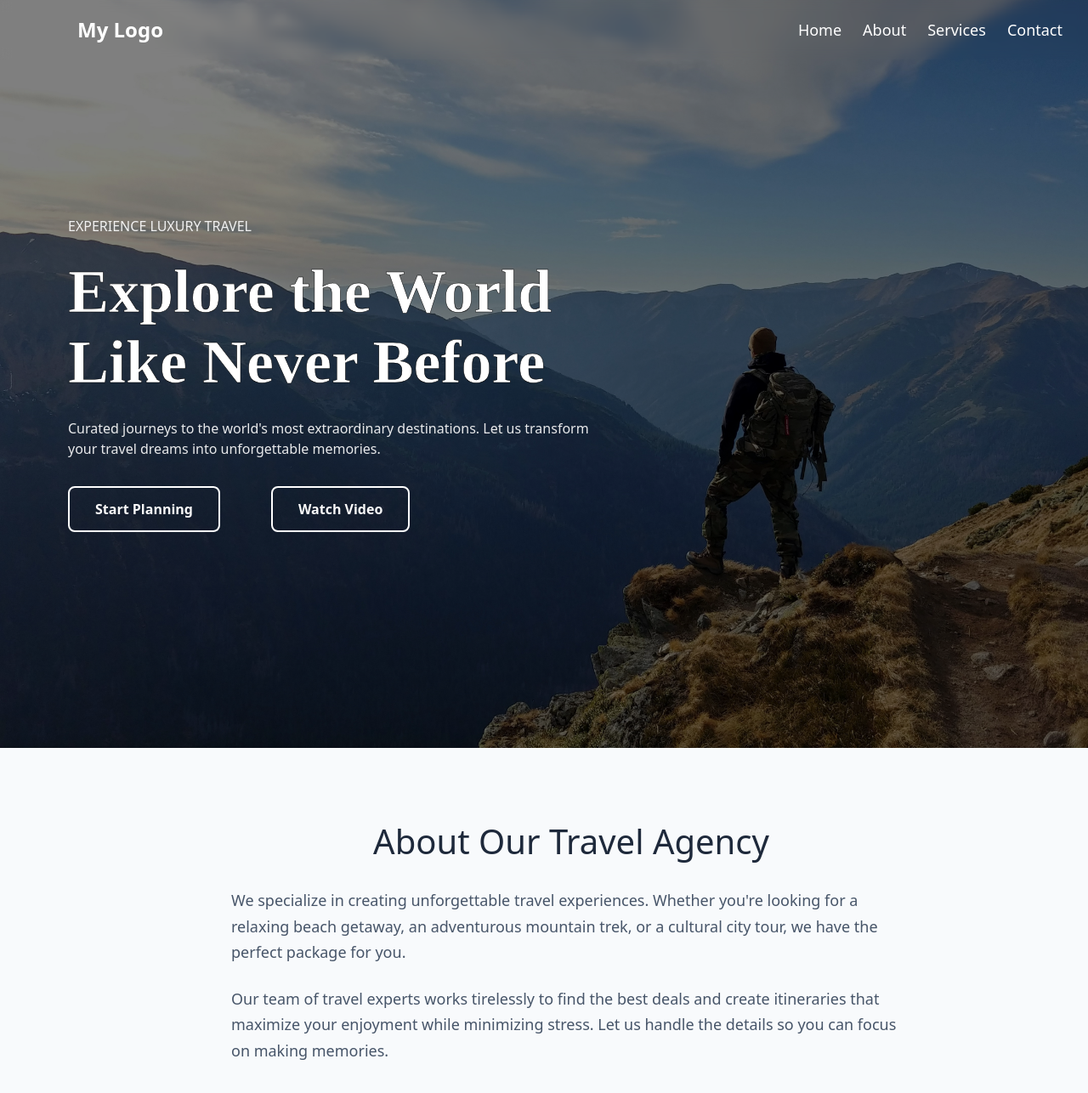
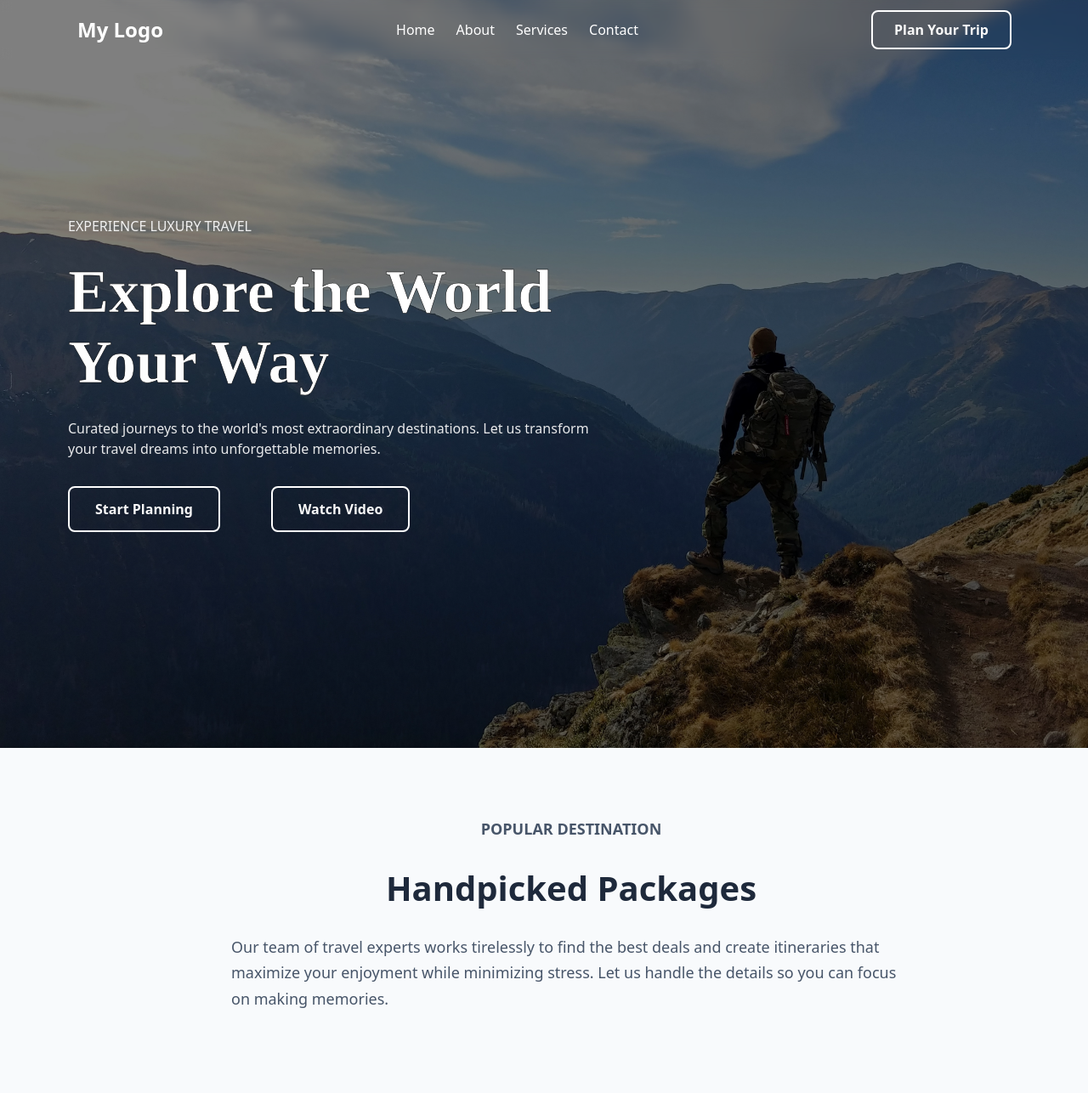
Before and after one commit to nikhilgalfade/travel-agency-project, a React (Vite) app: page / in a window 1280 px wide. Shown: the top 1286 px of the page at 85% size. Built offline with nearby package versions, Linux system fonts and the light colour scheme.

Commit message:
Added react-simple-typewriter component and updated Hero component to use it, also updated Navbar component to include a plan trip button and updated CSS files accordingly.

```diff
--- a/package.json
+++ b/package.json
@@ -12,7 +12,8 @@
   "dependencies": {
     "react": "^19.1.1",
     "react-dom": "^19.1.1",
-    "react-helmet": "^6.1.0"
+    "react-helmet": "^6.1.0",
+    "react-simple-typewriter": "^5.0.1"
   },
   "devDependencies": {
     "@eslint/js": "^9.33.0",
--- a/src/components/Hero/Hero.css
+++ b/src/components/Hero/Hero.css
@@ -34,6 +34,7 @@
   max-width: 800px;
   padding: 0 20px;
 }
+
 
 .hero-title {
 
@@ -122,3 +123,28 @@
     font-size: 2rem;
   }
 }
+.typewriter-text {
+  color: #fdfdfd;         /* highlight typed text */
+  -webkit-text-stroke: 0.5px black;
+  font-weight: 900;
+}
+
+
+
+
+.popular-destination{
+text-align: center;
+font-size: 32px;
+font-size: 2.5rem;  /* you can use px, rem, em, % */
+  font-weight: bold; /* optional, makes it thicker */
+
+}
+
+.handpick{
+text-align: center;
+font-size: 32px;  /* you can use px, rem, em, % */
+font-size: 2.5rem;  /* you can use px, rem, em, % */
+
+font-weight: bold; /* optional, makes it thicker */
+
+}
--- a/src/components/Hero/Hero.jsx
+++ b/src/components/Hero/Hero.jsx
@@ -1,6 +1,8 @@
 import React from "react";
 import coverImg from "../../assets/cover.jpg";
 import "./Hero.css";
+import { Typewriter } from "react-simple-typewriter";
+
 
 const Hero = () => {
   return (
@@ -19,7 +21,21 @@ const Hero = () => {
 
         <div className="hero-content  ">
           <p className="hero-up">EXPERIENCE LUXURY TRAVEL</p>
-          <h1 className="hero-title  ">Explore the World  <br />Like Never Before</h1>
+
+           <h1 className="hero-title">
+  Explore the World <br />
+  <span className="typewriter-text">
+    <Typewriter
+      words={['Like Never Before', 'Your Way', 'With Us']}
+      loop={true}
+      cursor
+      cursorStyle="|"
+      typeSpeed={80}
+      deleteSpeed={50}
+      delaySpeed={1500}
+    />
+  </span>
+</h1>
           <p className="hero-description">
            Curated journeys to the world's most extraordinary destinations. Let us transform <br /> your travel dreams into unforgettable memories.
           </p>
@@ -38,10 +54,10 @@ const Hero = () => {
       {/* Additional content to demonstrate scrolling */}
       <section className="additional-content">
         <div className="content-wrapper">
-          <h2>About Our Travel Agency</h2>
-          <p>
-            We specialize in creating unforgettable  travel experiences. Whether you're looking for a relaxing beach getaway, an adventurous mountain trek, or a cultural city tour, we have the perfect package for you.
-          </p>
+          <p className="popular-destination">POPULAR DESTINATION</p>
+          <h2 className="handpick">
+           Handpicked Packages
+          </h2>
           <p>
             Our team of travel experts works tirelessly to find the best deals and create itineraries that maximize your enjoyment while minimizing stress. Let us handle the details so you can focus on making memories.
           </p>
--- a/src/components/Navbar/Navbar.css
+++ b/src/components/Navbar/Navbar.css
@@ -1,46 +1,65 @@
 /* Navbar container */
 .navbar {
-  position: fixed;          /* stick to top */
+  position: absolute;
   top: 0;
   left: 0;
-  width: 100%;              /* full width */
+  width: 100%;
   height: 70px;
 
-  backdrop-filter: blur(6px);     /* blur effect */
+  backdrop-filter: blur(6px);
   display: flex;
-  justify-content: space-between;
   align-items: center;
   padding: 0 30px;
   color: white;
+
   z-index: 1000;
   box-sizing: border-box;
-  backface-visibility: visible; /*transparent the thing in the navbar*/
 }
 
-/* Logo */
+/* Logo (stays left) */
 .navbar .logo {
   font-size: 24px;
   font-weight: bold;
   padding-left: 5%;
 }
 
+/* Make nav take full width and center its content */
+.navbar nav {
+  flex: 1;                  /* take available space */
+  display: flex;
+  justify-content: center;  /* center the ul */
+}
+
 /* Menu items */
 .navbar ul {
   list-style: none;
   display: flex;
-  gap: 25px;   /* spacing between items */
+  gap: 25px;
   margin: 0;
   padding: 0;
+}
+
+.plan_trip{
+
 
 }
-
-.navbar ul li a {
-  color: white;
+.plan-button {
+  display: inline-block;
+  padding: 9px 25px;
+  background-color: revert;
+  color: #f9f9f9;
+  font-weight: 600;
+  border-radius: 8px;
   text-decoration: none;
-  font-size: 18px;
-  transition: 0.3s;
+  box-shadow: transparent;
+  border: 2px solid white;
+  transition: all 0.3s ease;
+   display: inline-block;
+  gap: 20px;
+  margin-right: 60px;
 }
-
-.navbar ul li a:hover {
-  color: #ddd;
+.plan-button:hover {
+  background-color: #12b406;
+  transform: translateY(-2px);
+  box-shadow: 0 6px 12px rgba(0, 0, 0, 0.15);
 }
--- a/src/components/Navbar/Navbar.jsx
+++ b/src/components/Navbar/Navbar.jsx
@@ -5,7 +5,8 @@ export default function Navbar() {
   return (
     <header className="navbar">
       <div className="logo">My Logo</div>
-      <nav>
+
+      <nav >
         <ul>
           <li><a href="#home">Home</a></li>
           <li><a href="#about">About</a></li>
@@ -13,6 +14,13 @@ export default function Navbar() {
           <li><a href="#contact">Contact</a></li>
         </ul>
       </nav>
+
+      <div className="plan_trip">
+        <a href="#packages" className="plan-button">
+              Plan Your Trip
+            </a>
+      </div>
+
     </header>
   );
 }
```
Also changed, not shown: 1 other file (tests, documents, lock files or other folders).
